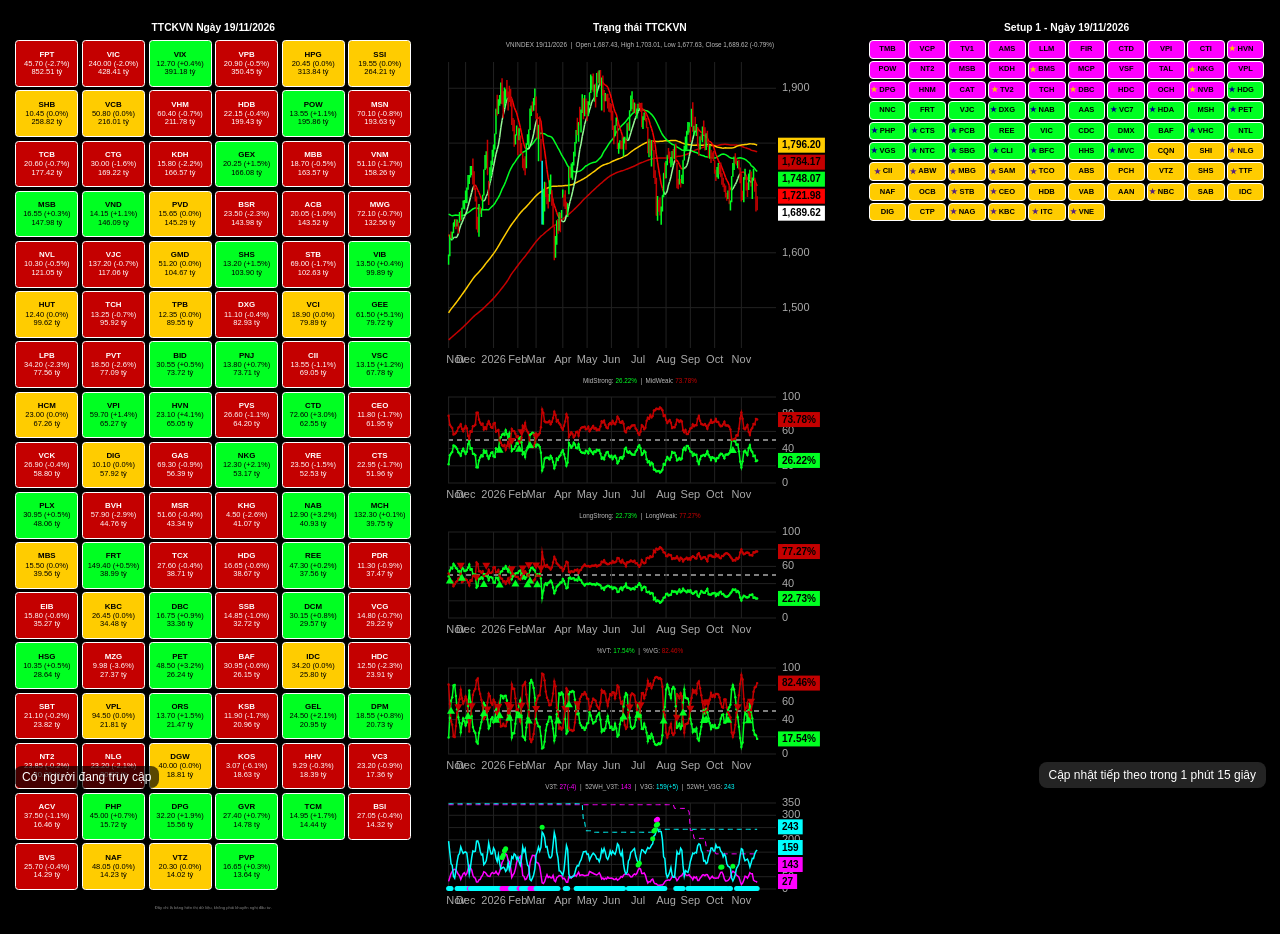
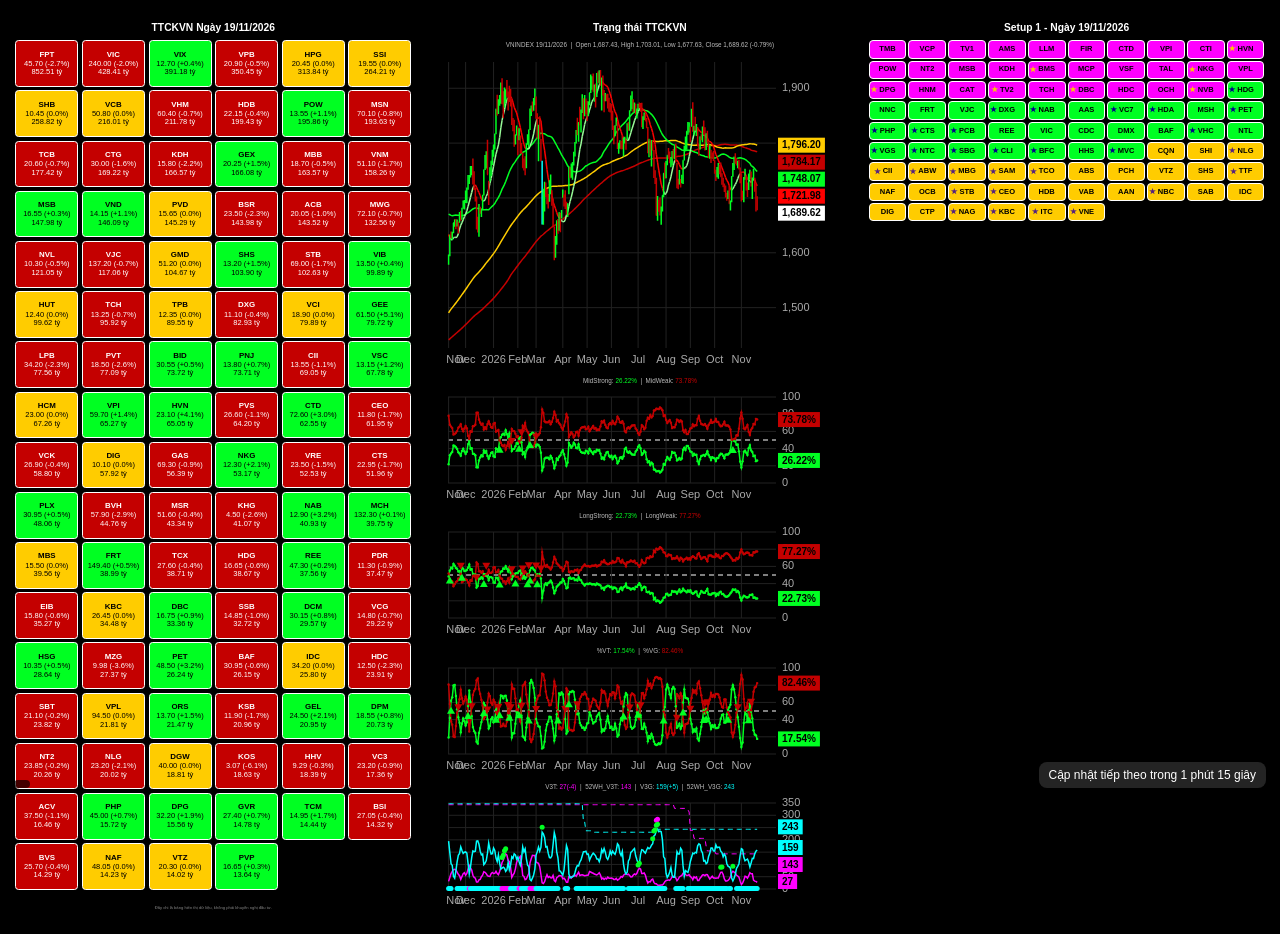
Before and after one commit to internbobi/stockboard, a plain HTML site: page index.html in a window 1280 px wide. Drawn offline with Linux system fonts and the light colour scheme; a script that the page names is missing.

Commit message:
Counter: remove Vietnamese label, keep only FeedPulse badge (Dat 2026-11-19)

```diff
--- a/index.html
+++ b/index.html
@@ -65,7 +65,7 @@
 <div class="setup-grid" id="setupGrid"></div>
 </div>
 <div id="countdown"></div>
-<div id="visitorCounter"><span>Có</span><script async src="https://feed-pulse.com/api/embed/online-visitors.js?site_id=f705a8f4-2acf-43fd-89f0-cd7d7ffd9bd6&theme=obsidian&sz=micro"></script><span>người đang truy cập</span></div>
+<div id="visitorCounter"><script async src="https://feed-pulse.com/api/embed/online-visitors.js?site_id=f705a8f4-2acf-43fd-89f0-cd7d7ffd9bd6&theme=obsidian&sz=micro"></script></div>
 <script>
 function fmtDate(iso) {
   const p = iso.split('-');
```
